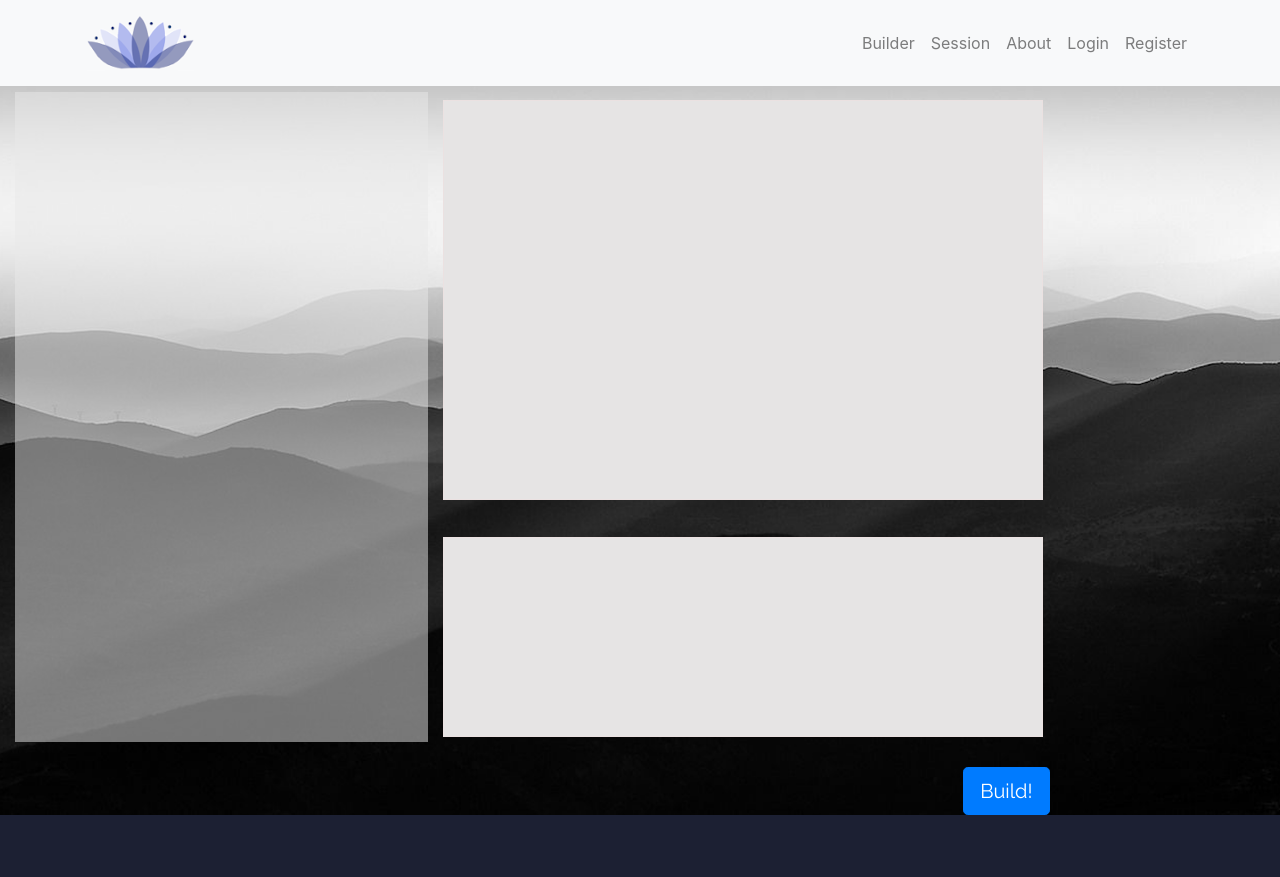
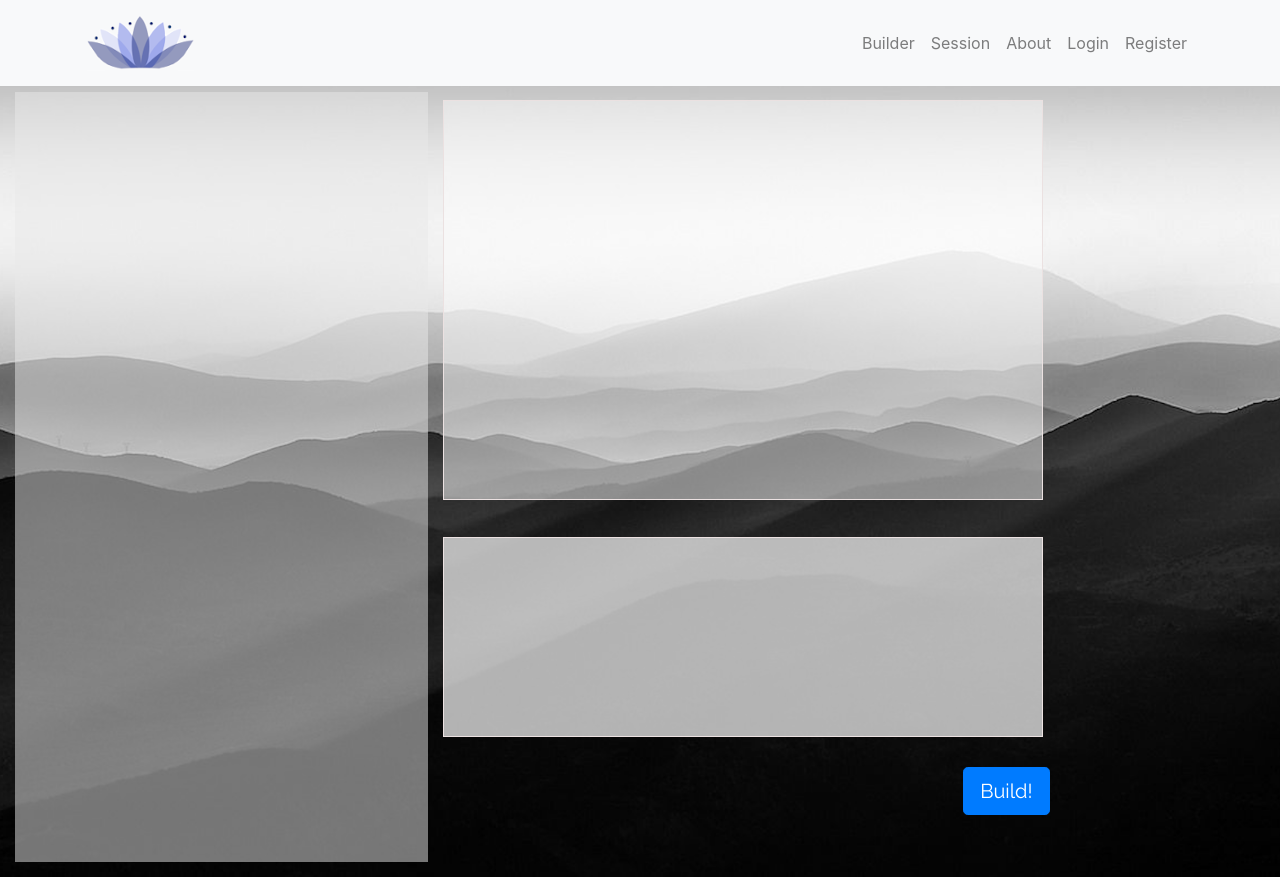
Before and after one commit to Luke-Berzins/Reflexion, a React (Create React App) app in the folder client/: page /builder in a window 1280 px wide. Before the commit the page ends 815 px from the top, so only its background shows below. Built offline with nearby package versions, Linux system fonts and the light colour scheme; no server answers.

Commit message:
added more css for card to be in center

```diff
--- a/client/src/components/Builder.scss
+++ b/client/src/components/Builder.scss
@@ -20,7 +20,7 @@
 
   width: 100%;
   max-width: 768px;
-  height: 85vh;
+  height: 100vh;
   overflow: hidden;
   margin: 0 auto;
   padding: 15px;
@@ -37,6 +37,7 @@
   background-color: rgba(233, 233, 233, 0.5);
   padding: 15px;
   overflow: scroll;
+
 }
 
 .flexbox .board .card {
@@ -44,10 +45,16 @@
   background-color: white;
   cursor: pointer;
   margin-bottom: 15px;
+  text-align: center;
+  height: 11em;
+  display: flex;
+  align-items: center;
+  justify-content: center
 }
 
 .flexbox .board .card-list {
   background-color: palevioletred;
+
 }
 
 .picc {
@@ -56,12 +63,14 @@
   padding-top: 5%;
   padding-right: 18%;
 
+
   .picture {
 
     width:600px;
     height:400px;
     border:1px solid rgb(235, 225, 225);
-    background-color:#e6e4e4;
+    // background-color:#e6e4e4;
+    background-color: rgb(253, 253, 253, 0.5);
     margin-top: 6%;
     padding-top: 150px;
     text-align: center;
@@ -72,7 +81,9 @@
     width:600px;
     height:200px;
     border:1px solid rgb(235, 225, 225);
-    background-color:#e6e4e4;
+    // background-color:#e6e4e4;
+    background-color: rgb(253, 253, 253, 0.7);
+
     margin-top: 6%;
     font-family: 'Raleway', sans-serif !important;
     text-align: left;
```
